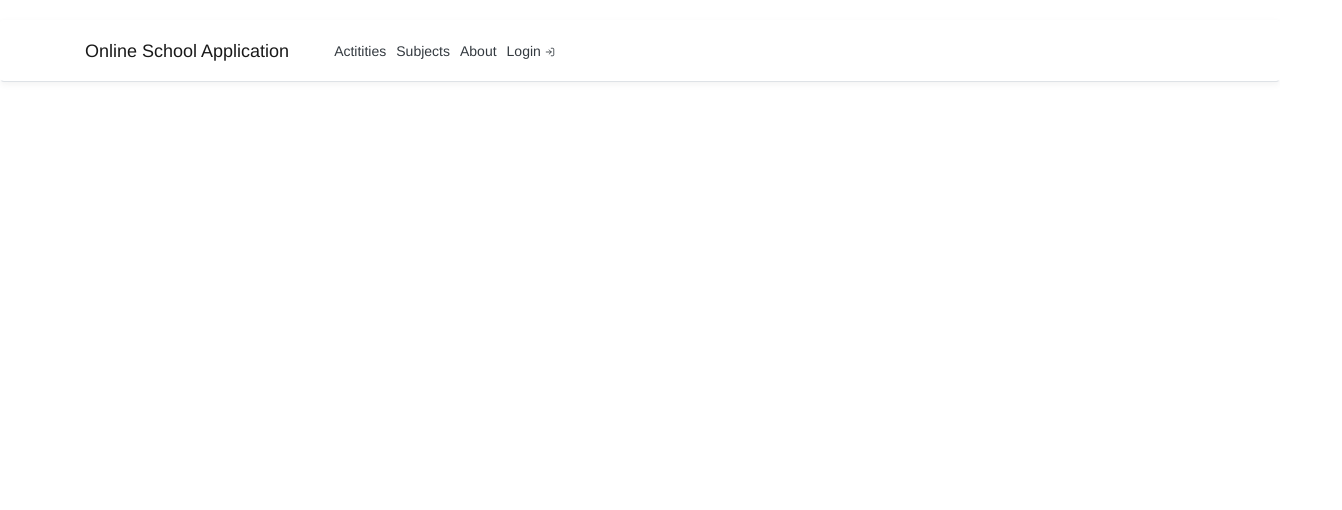
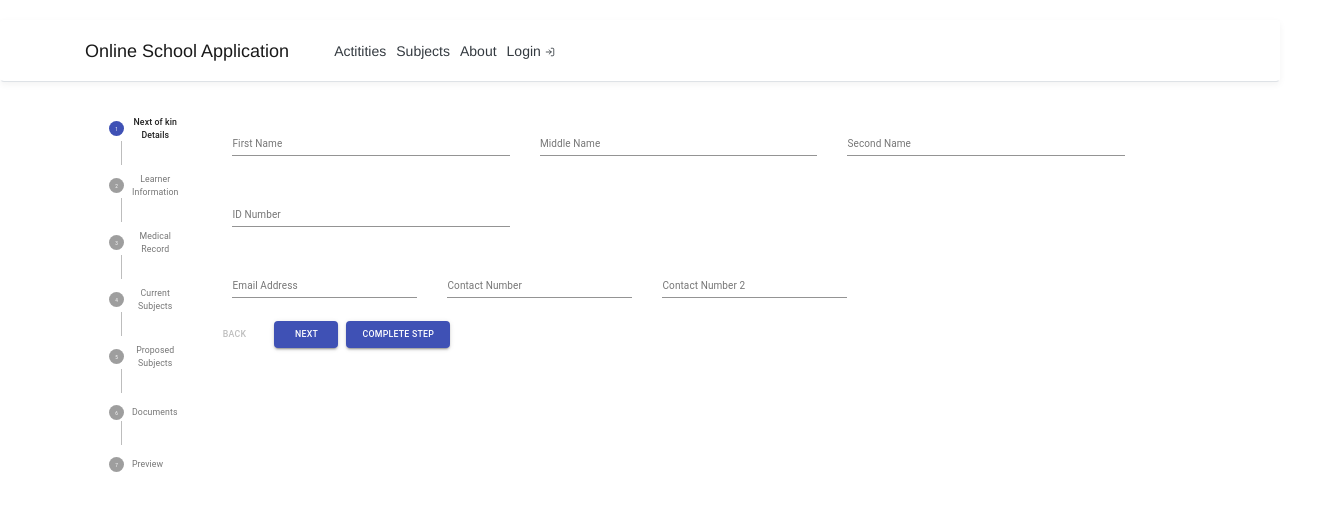
Before and after one commit to SibabalwePeter/OnlineSchoolApplication, a React (Create React App) app: page /NewApplication in a window 1280 px wide. Shown: the top 510 px of the page, 1342 px wide, since content can reach past the window. Built offline with nearby package versions, Linux system fonts and the light colour scheme.

Commit message:
refactor(navmenu.tsx): moved the 'NewApplication' and 'AdminDashboard' onto the top navigation bar; and styled the 'NewApplication' component

```diff
--- a/src/App.tsx
+++ b/src/App.tsx
@@ -6,6 +6,7 @@ import Counter from './components/Counter';
 import FetchData from './components/FetchData';
 import Application from './components/Learner/Application';
 import GeneralDashboard from './components/GeneralDashboard';
+import AdminDashboard from './components/Admin/Dashboard';
 
 import './custom.css'
 
@@ -14,7 +15,7 @@ export default () => (
         <Route exact path='/' component={Home} />
         <Route path='/counter' component={Counter} />
         <Route path='/fetch-data/:startDateIndex?' component={FetchData} />
-        <Route path='/Learner/Application' component={Application} />
-        <Route path='/GeneralDashboard' component={GeneralDashboard} />
+        <Route path='/AdminDashboard' component={AdminDashboard} />
+        <Route path='/NewApplication' component={Application} />
     </Layout>
 );
--- a/src/components/Learner/Application.tsx
+++ b/src/components/Learner/Application.tsx
@@ -5,7 +5,7 @@ import Step from '@material-ui/core/Step';
 import StepButton from '@material-ui/core/StepButton';
 import Button from '@material-ui/core/Button';
 import Typography from '@material-ui/core/Typography';
-import { Learner, NextOfKin, CurrentSubjects, ProposedSubjects, Documents} from './ApplicationSteps/Form';
+import { Learner, NextOfKin, CurrentSubjects, ProposedSubjects, Documents } from './ApplicationSteps/Form';
 
 const useStyles = makeStyles((theme: { spacing: (arg0: number) => any; }) => ({
   root: {
@@ -33,17 +33,17 @@ function getSteps() {
 function getStepContent(step: number) {
   switch (step) {
     case 0:
-            return <NextOfKin/>
+      return <NextOfKin />
     case 1:
-            return <Learner/>;
+      return <Learner />;
     case 2:
       return 'Step 3: This is the bit I really care about!';
     case 3:
-            return <CurrentSubjects/>;
+      return <CurrentSubjects />;
     case 4:
-            return <ProposedSubjects/>;
+      return <ProposedSubjects />;
     case 5:
-            return <Documents/>;
+      return <Documents />;
     case 6:
       return 'Step 3: This is the bit I really care about!';
     default:
@@ -117,8 +117,8 @@ export default function Application() {
   }
 
   return (
-        <div className={classes.root}>
-            <Stepper alternativeLabel nonLinear activeStep={activeStep}>
+    <div style={{display:"flex"}} className={classes.root}>
+      <Stepper orientation="vertical" nonLinear activeStep={activeStep}>
         {steps.map((label, index) => {
           const stepProps = { completed: false };
           const buttonProps = { optional: <Typography></Typography> };
@@ -135,7 +135,7 @@ export default function Application() {
           );
         })}
       </Stepper>
-            <div>
+      <div >
         {allStepsCompleted() ? (
           <div>
             <Typography className={classes.instructions}>
--- a/src/components/NavMenu.tsx
+++ b/src/components/NavMenu.tsx
@@ -23,7 +23,11 @@ const NavMenu=()=>{
                             </NavItem>
                             {isAuthenticated?
                             <NavItem>
-                                <NavLink tag={Link} className="text-dark" to="/GeneralDashboard">Dashboard</NavLink>
+                                <NavLink tag={Link} className="text-dark" to="/AdminDashboard">Dashboard</NavLink>
+                            </NavItem>:""}
+                            {isAuthenticated?
+                            <NavItem>
+                                <NavLink tag={Link} className="text-dark" to="/NewApplication">New Application</NavLink>
                             </NavItem>:""}
                             <NavItem>
                                 <NavLink tag={Link} className="text-dark" to="/fetch-data">About</NavLink>
```
Lines whose indentation alone changed are shown as unchanged.
